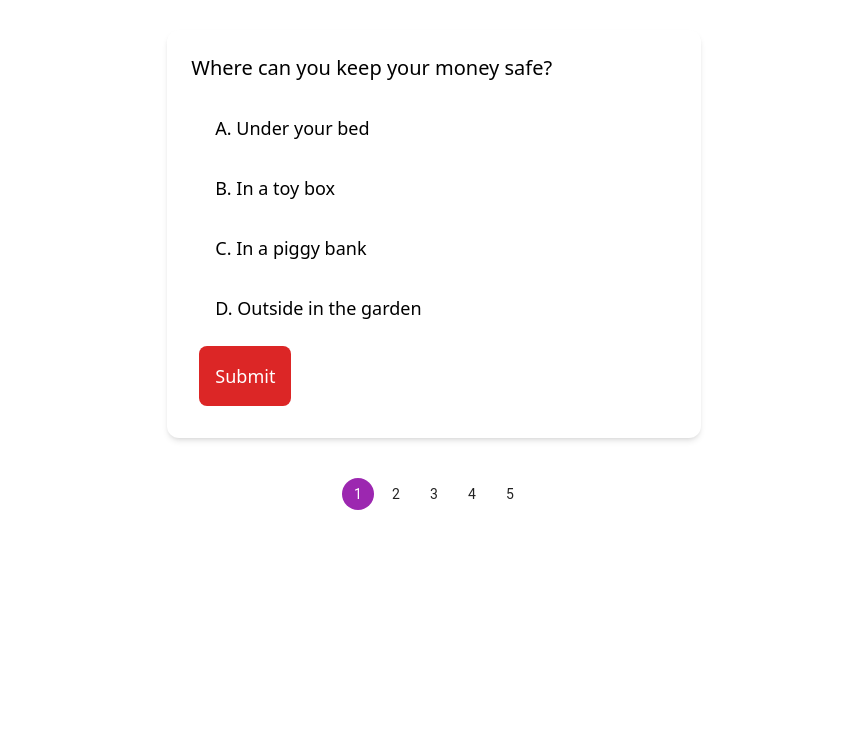
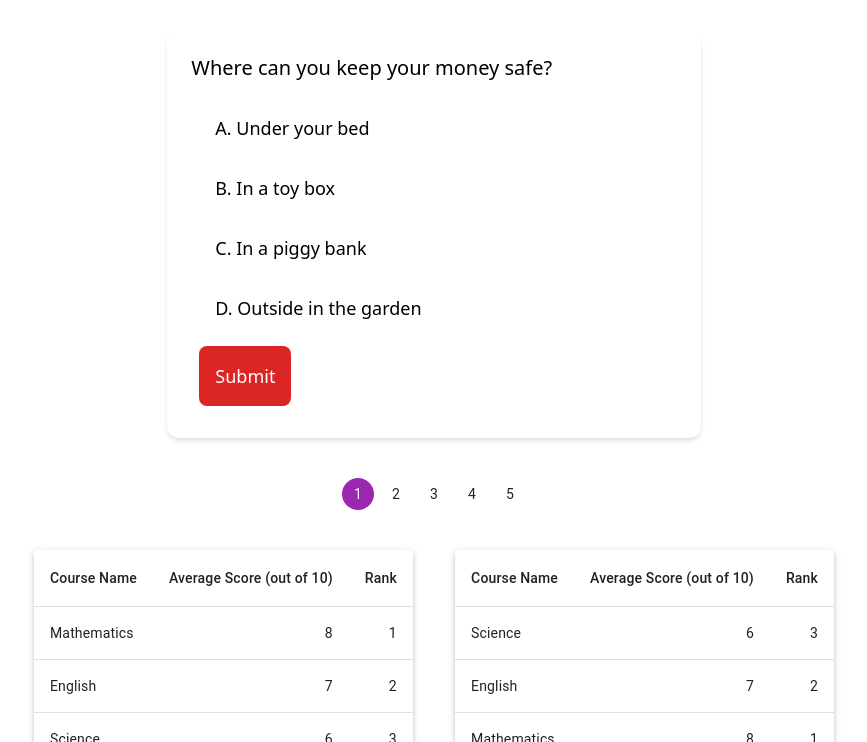
Before and after one commit to cfghk23/Team-3, a React (Create React App) app in the folder client/: page /quiz in a window 1280 px wide. Shown: the part 210-952 px from the top of the page, without its empty margins (206-1073 px from the left). Built offline with nearby package versions, Linux system fonts and the light colour scheme.

Commit message:
Tables created for course ranking

```diff
--- a/client/src/components/Quiz.js
+++ b/client/src/components/Quiz.js
@@ -2,6 +2,8 @@ import React, { useState } from 'react'
 import QuestionCard from './quizcomponents/QuestionCard'
 import {quizData} from '../Context/QuizContext';
 import Pagination from '@mui/material/Pagination';
+import CourseTable from './tables/BestCourseTable';
+import WorstCourseTable from './tables/WorstCourseTable';
 
 
 function Quiz() {
@@ -73,7 +75,10 @@ function Quiz() {
         <div className='m-10'>
           <Pagination count={quizData.length - 1} page={currentQuestionIndex} hideNextButton hidePrevButton color='secondary'/>
         </div>
-
+      </div>
+      <div className='flex flex-row justify-between'>
+        <CourseTable/>
+        <WorstCourseTable/>
       </div>
     </div>
   )
--- /dev/null
+++ b/client/src/components/tables/BestCourseTable.js
@@ -0,0 +1,38 @@
+import React from 'react';
+import { Table, TableBody, TableCell, TableHead, TableRow, Paper } from '@mui/material';
+
+function CourseTable() {
+    const courses = [
+        { name: "Mathematics", averageScore: 8, rank: 1 },
+        { name: "English", averageScore: 7, rank: 2 },
+        { name: "Science", averageScore: 6, rank: 3 },
+        //... add more courses as needed
+    ];
+
+    return (
+        <Paper elevation={3}>
+            <Table>
+                <TableHead>
+                    <TableRow>
+                        <TableCell>Course Name</TableCell>
+                        <TableCell align="right">Average Score (out of 10)</TableCell>
+                        <TableCell align="right">Rank</TableCell>
+                    </TableRow>
+                </TableHead>
+                <TableBody>
+                    {courses.map((course) => (
+                        <TableRow key={course.name}>
+                            <TableCell component="th" scope="row">
+                                {course.name}
+                            </TableCell>
+                            <TableCell align="right">{course.averageScore}</TableCell>
+                            <TableCell align="right">{course.rank}</TableCell>
+                        </TableRow>
+                    ))}
+                </TableBody>
+            </Table>
+        </Paper>
+    );
+}
+
+export default CourseTable;
--- /dev/null
+++ b/client/src/components/tables/WorstCourseTable.js
@@ -0,0 +1,39 @@
+import React from 'react';
+import { Table, TableBody, TableCell, TableHead, TableRow, Paper } from '@mui/material';
+
+function WorstCourseTable() {
+    const courses = [
+
+        { name: "Science", averageScore: 6, rank: 3 },
+        { name: "English", averageScore: 7, rank: 2 },
+        { name: "Mathematics", averageScore: 8, rank: 1 },
+        //... add more courses as needed
+    ];
+
+    return (
+        <Paper elevation={3}>
+            <Table>
+                <TableHead>
+                    <TableRow>
+                        <TableCell>Course Name</TableCell>
+                        <TableCell align="right">Average Score (out of 10)</TableCell>
+                        <TableCell align="right">Rank</TableCell>
+                    </TableRow>
+                </TableHead>
+                <TableBody>
+                    {courses.map((course) => (
+                        <TableRow key={course.name}>
+                            <TableCell component="th" scope="row">
+                                {course.name}
+                            </TableCell>
+                            <TableCell align="right">{course.averageScore}</TableCell>
+                            <TableCell align="right">{course.rank}</TableCell>
+                        </TableRow>
+                    ))}
+                </TableBody>
+            </Table>
+        </Paper>
+    );
+}
+
+export default WorstCourseTable;
```
